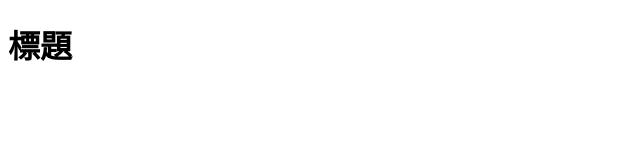
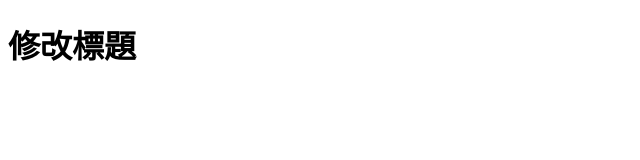
Before and after one commit to Peggy123123/gitPractice-1, a plain HTML site: page index.html in a window 1280 px wide. Shown: the whole page, without its empty margins (0-640 px from the left). Drawn offline with Linux system fonts and the light colour scheme.

Commit message:
修改 h1 文字

```diff
--- a/index.html
+++ b/index.html
@@ -3,9 +3,9 @@
 <head>
     <meta charset="UTF-8">
     <meta name="viewport" content="width=device-width, initial-scale=1.0">
-    <title>修改 title</title>
+    <title>Document</title>
 </head>
 <body>
-    <h1>標題</h1>
+    <h1>修改標題</h1>
 </body>
 </html>
```
